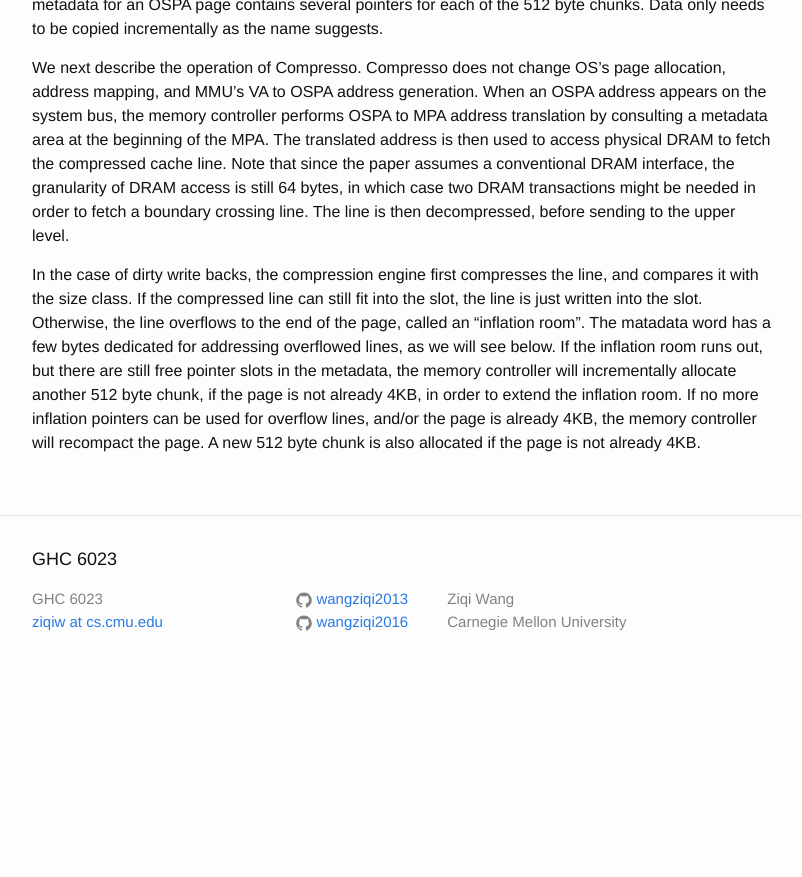
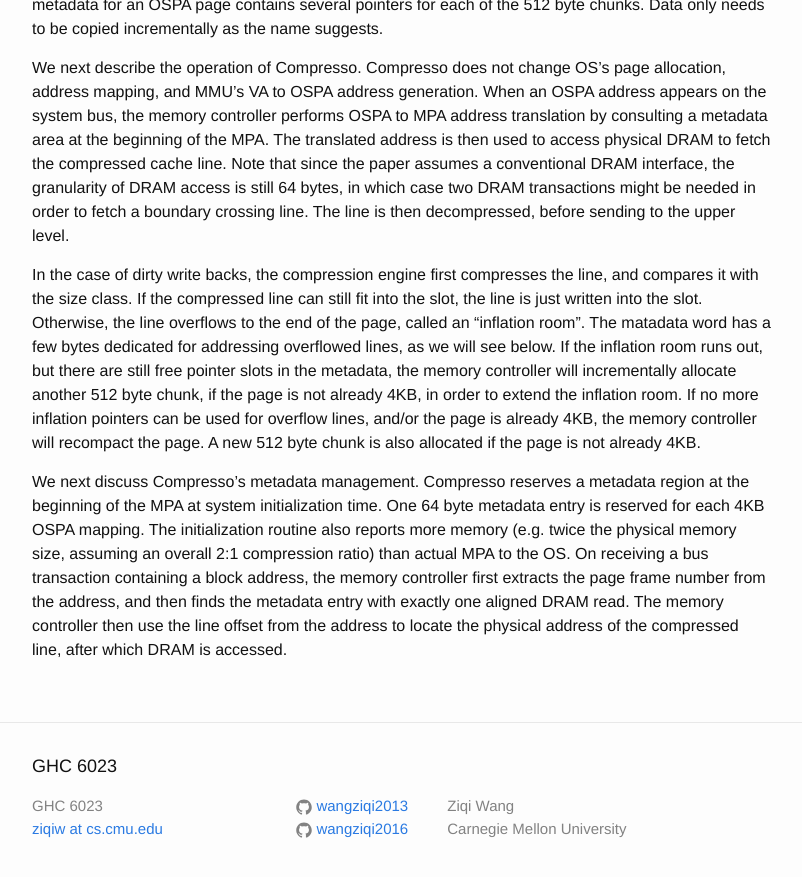
Before and after one commit to wangziqi2013/wangziqi2013.github.io, a Jekyll site: the page built from _posts/2020-07-13-compresso.markdown, in a window 1280 px wide and 900 px high, scrolled down 2308 px. Shown: the top 877 px of the window, without its empty margins (238-1040 px from the left). Built offline with Jekyll 4.4.1, drawn with Linux system fonts in a browser that asks for light colours; before the commit the page ends 3001 px from its top, so only the background shows below that.

Commit message:
Adding metadata

```diff
--- a/_posts/2020-07-13-compresso.markdown
+++ b/_posts/2020-07-13-compresso.markdown
@@ -101,3 +101,11 @@ lines, as we will see below. If the inflation room runs out, but there are still
 memory controller will incrementally allocate another 512 byte chunk, if the page is not already 4KB, in order to extend
 the inflation room. If no more inflation pointers can be used for overflow lines, and/or the page is already 4KB, the
 memory controller will recompact the page. A new 512 byte chunk is also allocated if the page is not already 4KB.
+
+We next discuss Compresso's metadata management. Compresso reserves a metadata region at the beginning of the MPA at
+system initialization time. One 64 byte metadata entry is reserved for each 4KB OSPA mapping. The initialization routine
+also reports more memory (e.g. twice the physical memory size, assuming an overall 2:1 compression ratio) than actual
+MPA to the OS. On receiving a bus transaction containing a block address, the memory controller first extracts the page
+frame number from the address, and then finds the metadata entry with exactly one aligned DRAM read. The memory controller
+then use the line offset from the address to locate the physical address of the compressed line, after which DRAM
+is accessed.
```
